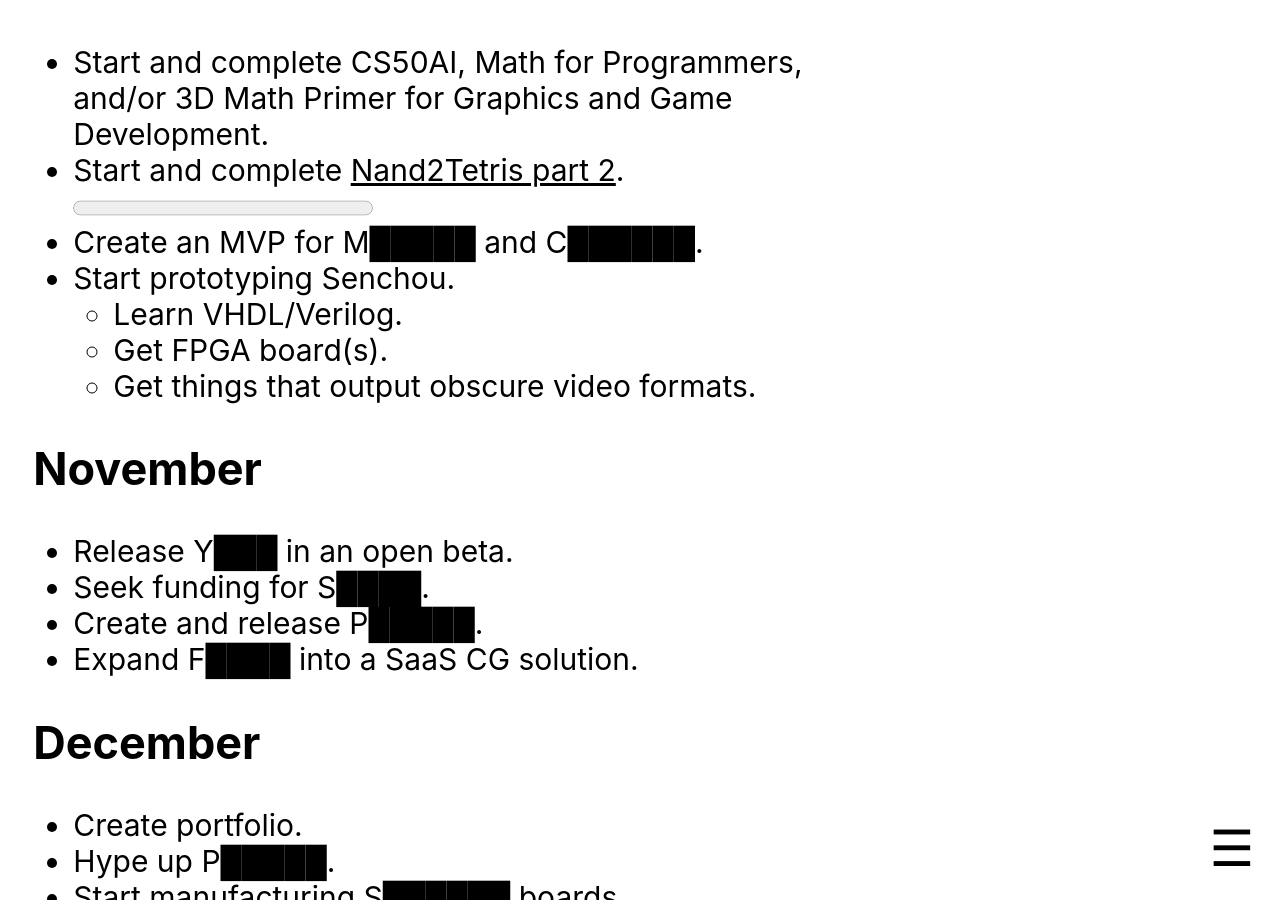
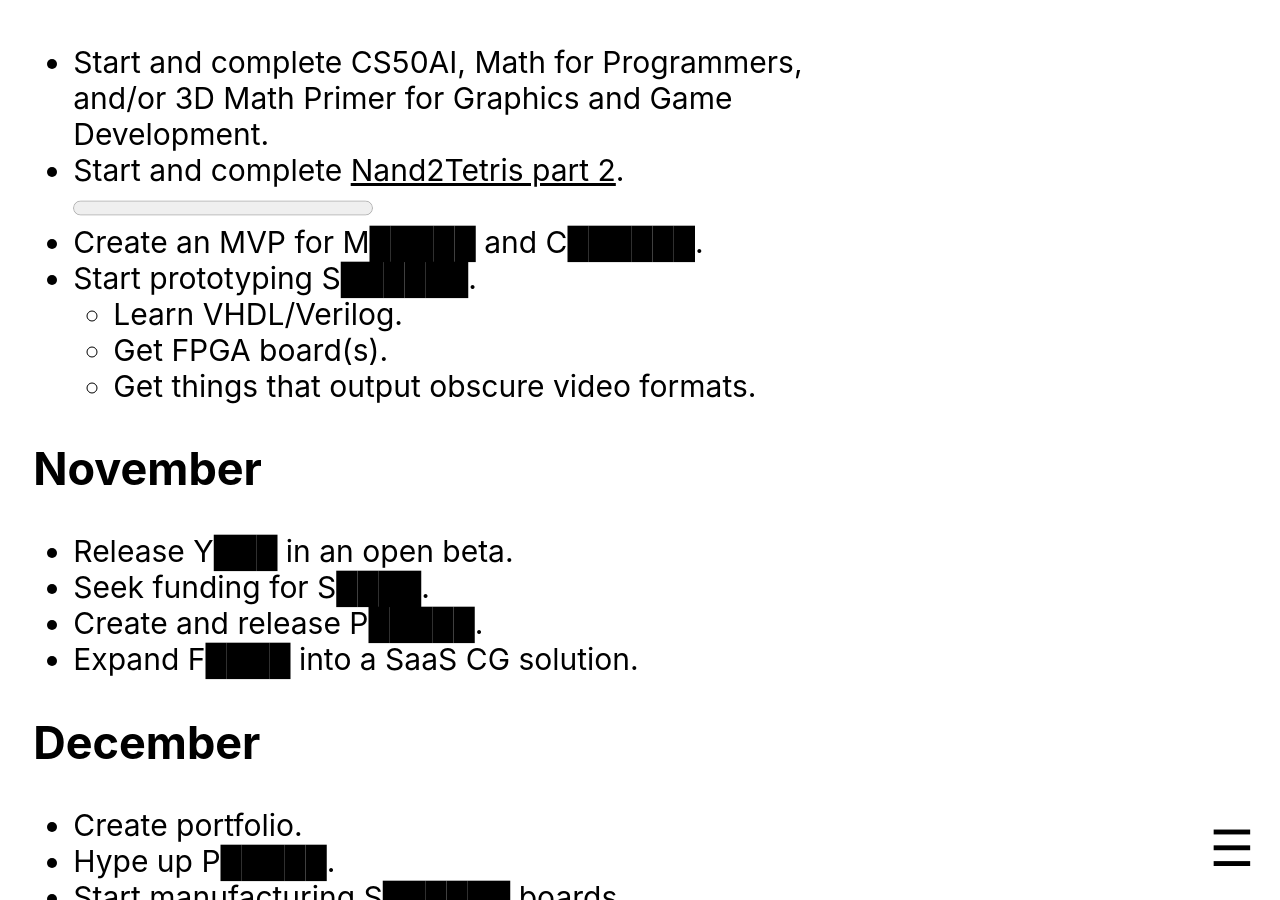
Before and after one commit to oofdere/oofdere.space, a Jekyll site: the page built from timeline.md, in a window 1280 px wide and 900 px high, scrolled down 1570 px. Built offline with Jekyll 4.4.1, drawn with Linux system fonts in a browser that asks for light colours.

Commit message:
Update timeline.md

```diff
--- a/timeline.md
+++ b/timeline.md
@@ -39,7 +39,7 @@
  - Start and complete CS50AI, Math for Programmers, and/or 3D Math Primer for Graphics and Game Development.
  - Start and complete [Nand2Tetris part 2](https://www.coursera.org/learn/nand2tetris2). <progress max="7" value="0"></progress>
  - Create an MVP for M█████ and C██████.
- - Start prototyping Senchou.
+ - Start prototyping S██████.
    - Learn VHDL/Verilog.
    - Get FPGA board(s).
    - Get things that output obscure video formats.
```
